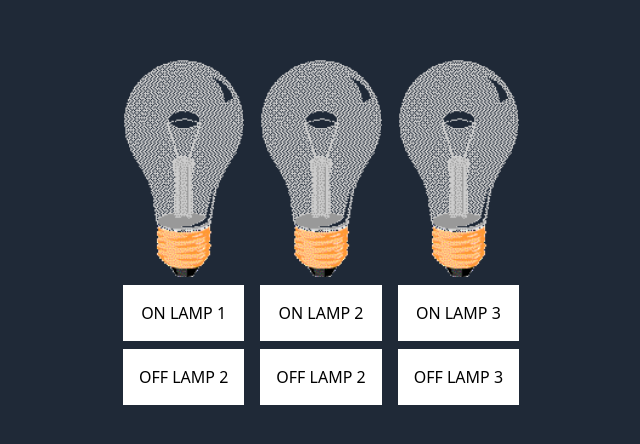
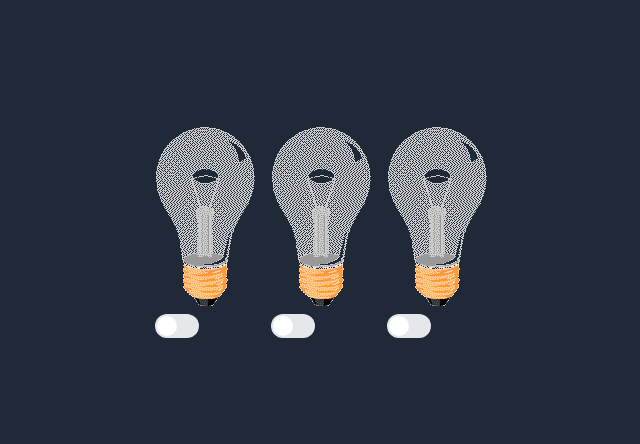
Before and after one commit to Naufall0000/SESI-4, a plain HTML site: page index.html in a window 1280 px wide. Shown: the part 168-612 px from the top of the page, without its empty margins (319-959 px from the left). Drawn offline with nearby package versions, Linux system fonts and the light colour scheme.

Commit message:
mengubah isi html dari button menggunakan toggle & mengubah isi saklar.js supaya toggle bisa berfungsi sebagai ON/OFF lamp

```diff
--- a/index.html
+++ b/index.html
@@ -4,6 +4,7 @@
     <meta charset="UTF-8">
     <meta name="viewport" content="width=device-width, initial-scale=1.0">
     <link href="https://unpkg.com/tailwindcss@^1.0/dist/tailwind.min.css" rel="stylesheet">
+    <link href="https://cdn.jsdelivr.net/npm/flowbite@3.1.2/dist/flowbite.min.css" rel="stylesheet" />
     <title>ON/OFF LAMPU</title>
 </head>
 
@@ -11,27 +12,56 @@
     <div class="flex justify-center items-center min-h-screen w-full bg-gray-800 gap-4">
         <!--LAMPU 1-->
         <div class="flex flex-col gap-2">
-            <img src="assets/images/off.gif" alt="" id="lampu1">
-            <button onclick="saklar('on', 1)" class="bg-white p-4 text-black">ON LAMP 1</button>
-            <button onclick="saklar('off', 1)" class="bg-white p-4 text-black">OFF LAMP 2</button>
+            <img src="assets/images/off.gif" alt="" id="lampu1" />
+
+        <label for="default-toggle1" class="inline-flex relative items-center cursor-pointer">
+        <input type="checkbox" id="default-toggle1" class="sr-only peer" onchange="saklar()">
+
+                <div class="w-11 h-6 bg-gray-200 peer-focus:outline-none peer-focus:ring-4
+                peer-focus:ring-blue-300 dark:peer-focus:ring-blue-800
+                rounded-full dark:bg-gray-700 peer-checked:bg-blue-600
+                transition duration-300"></div>
+                <div class="absolute left-[2px] top-[2px] bg-white  w-5 h-5 rounded-full
+                transition-transform duration-300 peer-checked:translate-x-5"></div>
+                <span class="ml-3 text-sm font-medium text-gray-900"></span>
+        </label>
         </div>
 
         <!--LAMPU 2-->
         <div class="flex flex-col gap-2">
             <img src="assets/images/off.gif" alt="" id="lampu2">
-            <button onclick="saklar('on', 2)" class="bg-white p-4 text-black">ON LAMP 2</button>
-            <button onclick="saklar('off', 2)" class="bg-white p-4 text-black">OFF LAMP 2</button>
+            <label for="default-toggle2" class="relative inline-flex items-center cursor-pointer">
+                <input type="checkbox" id="default-toggle2" class="sr-only peer" onchange="saklar()"/>
+
+                <div class="w-11 h-6 bg-gray-200 peer-focus:outline-none peer-focus:ring-4
+                peer-focus:ring-blue-300 dark:peer-focus:ring-blue-800
+                rounded-full dark:bg-gray-700 peer-checked:bg-blue-600
+                transition duration-300"></div>
+                <div class="absolute left-[2px] top-[2px] bg-white  w-5 h-5 rounded-full
+                transition-transform duration-300 peer-checked:translate-x-5"></div>
+                <span class="ml-3 text-sm font-medium text-gray-300"></span>
+        </label>
         </div>
 
         <!--LAMPU 3-->
         <div class="flex flex-col gap-2">
-            <img src="assets/images/off.gif" alt="" id="lampu3">
-            <button onclick="saklar('on', 3)" class="bg-white p-4 text-black">ON LAMP 3</button>
-            <button onclick="saklar('off', 3)" class="bg-white p-4 text-black">OFF LAMP 3</button>
+            <img src="assets/images/off.gif" alt="" id="lampu3" />
+            <label for="default-toggle3" class="relative inline-flex items-center cursor-pointer">
+                <input type="checkbox" id="default-toggle3" class="sr-only peer" onchange="saklar()"/>
+
+                <div class="w-11 h-6 bg-gray-200 peer-focus:outline-none peer-focus:ring-4
+                peer-focus:ring-blue-300 dark:peer-focus:ring-blue-800
+                rounded-full dark:bg-gray-700 peer-checked:bg-blue-600
+                transition duration-300"></div>
+                <div class="absolute left-[2px] top-[2px] bg-white  w-5 h-5 rounded-full
+                transition-transform duration-300 peer-checked:translate-x-5"></div>
+                <span class="ml-3 text-sm font-medium text-gray-300"></span>
+        </label>
         </div>
 
 
     <!--ini adalah script-->
+    <script src="https://cdn.tailwindcss.com"></script>
     <script src="saklar.js" type="application/javascript"></script>
 </body>
 </html>
--- a/saklar.js
+++ b/saklar.js
@@ -1,30 +1,25 @@
-//function lampu1
-function saklar(action, lamp) {
+function saklar(action, lamp){
+    let toggle1 = document.getElementById("default-toggle1");
+    let toggle2 = document.getElementById("default-toggle2");
+    let toggle3 = document.getElementById("default-toggle3");
+
     let lampu1 = document.getElementById("lampu1");
     let lampu2 = document.getElementById("lampu2");
     let lampu3 = document.getElementById("lampu3");
 
-    if(action == "on"){
-        if (lamp == 1) {
-            lampu1.src = "assets/images/on.gif";
+    if (toggle1.checked) {
+        lampu1.src = "assets/images/on.gif" ;
+    } else {
+        lampu1.src = "assets/images/off.gif" ;
         }
-        if (lamp == 2) {
-            lampu2.src = "assets/images/on.gif";
-        }
-        if (lamp == 3) {
-            lampu3.src = "assets/images/on.gif";
-        }
-
+    if (toggle2.checked) {
+        lampu2.src = "assets/images/on.gif" ;
+    } else {
+        lampu2.src = "assets/images/off.gif" ;
     }
-    if(action == "off"){
-        if (lamp == 1) {
-            lampu1.src = "assets/images/off.gif";
-        }
-        if (lamp == 2) {
-            lampu2.src = "assets/images/off.gif";
-        }
-        if (lamp == 3) {
-            lampu3.src = "assets/images/off.gif";
-        }
+    if (toggle3.checked) {
+        lampu3.src = "assets/images/on.gif" ;
+    } else {
+        lampu3.src = "assets/images/off.gif" ;
     }
 }
```
